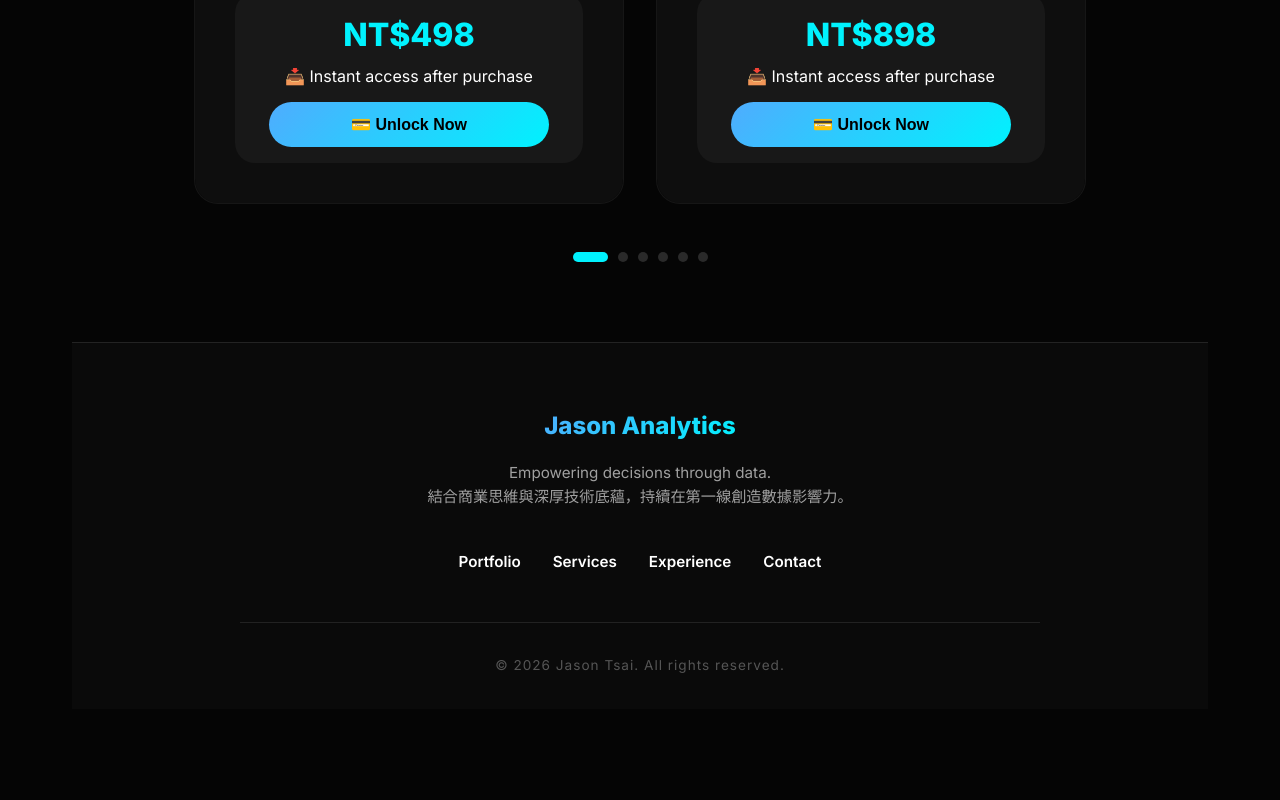
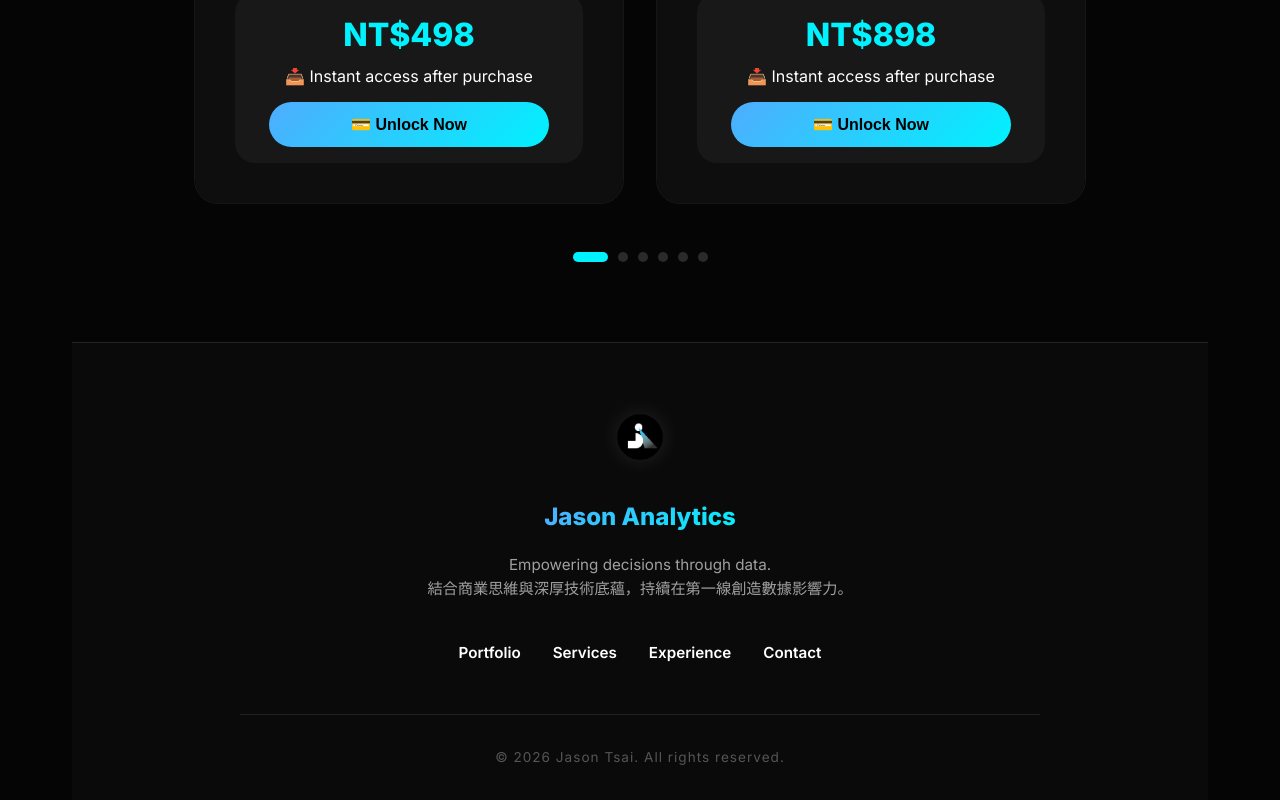
Before and after one commit to ds-jason-tsai/jason-by-tsai-portfolio, a Next.js app: page /en/reports in a window 1280 px wide. Shown: the part 1105-1905 px from the top of the page. Before the commit the page ends 1814 px from the top, so only its background shows below. Built offline with nearby package versions, Linux system fonts and the light colour scheme.

Commit message:
UI: Add Logo to the top of Footer section

```diff
--- a/app/[lang]/layout.tsx
+++ b/app/[lang]/layout.tsx
@@ -221,6 +221,9 @@ export default async function RootLayout({
 
           <footer className="footer" style={{ borderTop: '1px solid var(--glass-border)', padding: '4rem 2rem 2rem 2rem', background: '#0a0a0a', textAlign: 'center', marginTop: 'auto' }}>
             <div style={{ display: 'flex', flexDirection: 'column', alignItems: 'center', gap: '1rem', maxWidth: '800px', margin: '0 auto' }}>
+              <Link href={`/${lang}`} style={{ textDecoration: 'none', borderBottom: 'none', marginBottom: '0.5rem' }}>
+                <Image src="/logo.png" alt="Logo" width={60} height={60} style={{ borderRadius: '12px', filter: 'drop-shadow(0 0 10px rgba(255,255,255,0.1))' }} />
+              </Link>
               <div style={{ fontSize: '1.5rem', fontWeight: 'bold', background: 'var(--accent-grad)', WebkitBackgroundClip: 'text', backgroundClip: 'text', WebkitTextFillColor: 'transparent' }}>
                 {dict.brand?.logo || '傑森數據 Jason Analytics'}
               </div>
```
